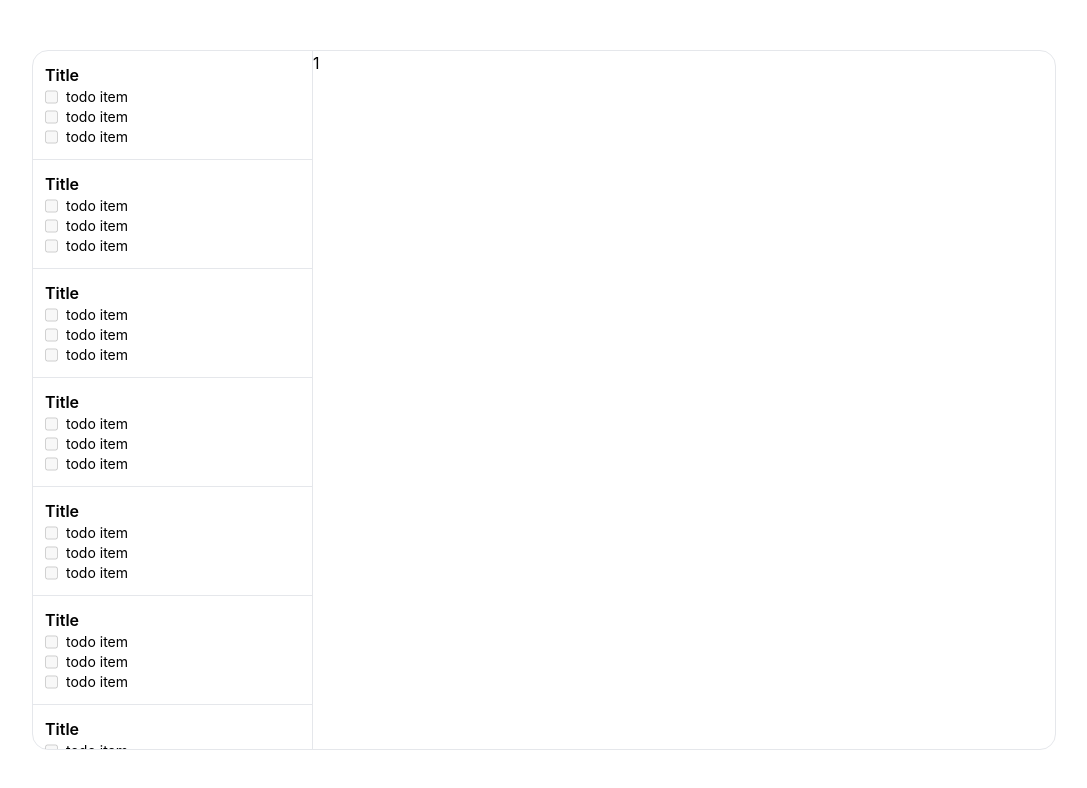
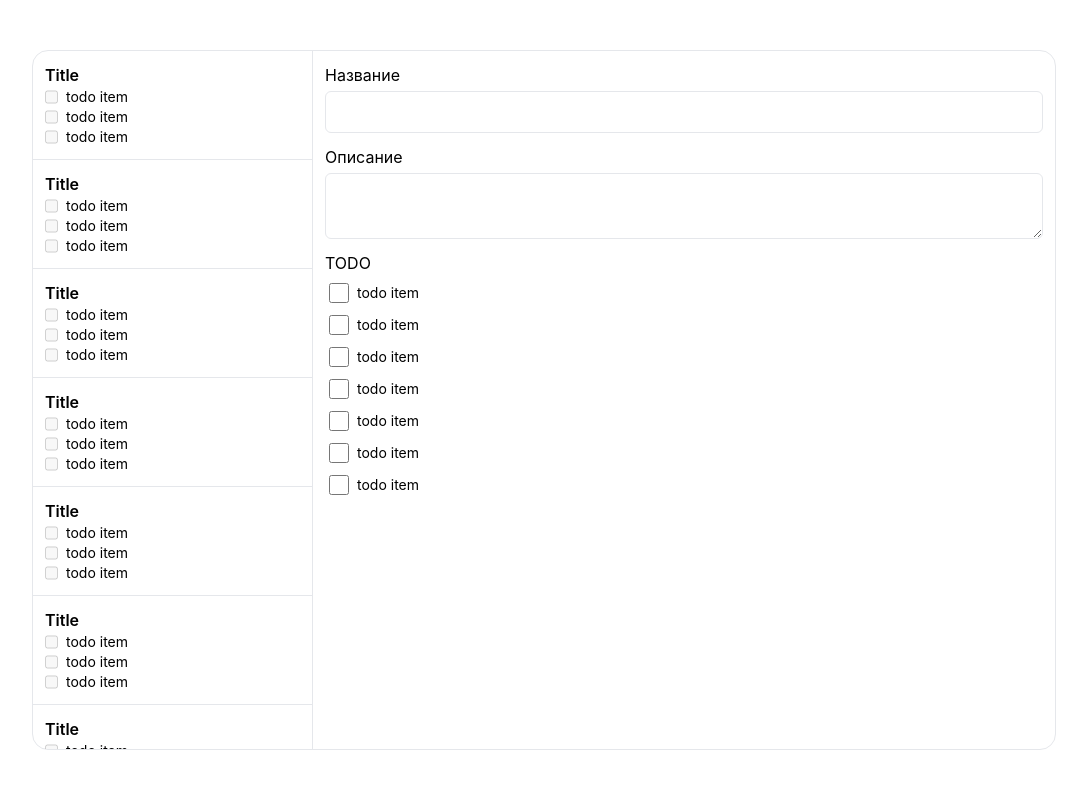
Before and after one commit to N9vn1njdf/test_todo, a Nuxt app: page /1 in a window 1280 px wide. Shown: the top 788 px of the page, without its empty margins (96-1183 px from the left). Built offline with nearby package versions, Linux system fonts and the light colour scheme.

Commit message:
ui components

```diff
--- a/app/components/NoteCard.vue
+++ b/app/components/NoteCard.vue
@@ -5,7 +5,7 @@
 		<div class="font-semibold">Title</div>
 		<div class="flex flex-col">
 			<div class="flex gap-2" v-for="i in 3">
-				<input type="checkbox" disabled="true" />
+				<UiCheckbox disabled />
 				<span class="text-sm">todo item</span>
 			</div>
 		</div>
--- /dev/null
+++ b/app/components/NoteTotoItem.vue
@@ -0,0 +1,8 @@
+<script lang="ts" setup></script>
+
+<template>
+	<div class="flex gap-2 p-1">
+		<UiCheckbox class="w-5 aspect-square" />
+		<span class="text-sm">todo item</span>
+	</div>
+</template>
--- /dev/null
+++ b/app/components/ui/Checkbox.vue
@@ -0,0 +1,20 @@
+<script setup lang="ts">
+withDefaults(
+	defineProps<{
+		disabled?: boolean;
+	}>(),
+	{
+		disabled: false,
+	},
+);
+</script>
+
+<template>
+	<input
+		type="checkbox"
+		:disabled="disabled"
+		:class="{
+			'cursor-pointer': !disabled,
+		}"
+	/>
+</template>
--- /dev/null
+++ b/app/components/ui/Input.vue
@@ -0,0 +1,6 @@
+<template>
+	<input
+		type="text"
+		class="w-full rounded-md border border-secondary px-3 py-2 focus:outline-2 focus:outline-primary"
+	/>
+</template>
--- /dev/null
+++ b/app/components/ui/Textarea.vue
@@ -0,0 +1,5 @@
+<template>
+	<textarea
+		class="w-full rounded-md border border-secondary px-3 py-2 focus:outline-2 focus:outline-primary"
+	></textarea>
+</template>
--- a/app/pages/[id].vue
+++ b/app/pages/[id].vue
@@ -1,3 +1,17 @@
 <template>
-	{{ $route.params.id }}
+	<div class="flex flex-col gap-3 p-3">
+		<div class="flex flex-col gap-1">
+			<label for="note-title">Название</label>
+			<UiInput id="note-title" />
+		</div>
+		<div class="flex flex-col gap-1">
+			<label for="note-description">Описание</label>
+			<UiTextarea id="note-description" />
+		</div>
+
+		<div class="flex flex-col gap-1">
+			<div>TODO</div>
+			<NoteTotoItem v-for="i in 7" />
+		</div>
+	</div>
 </template>
```
